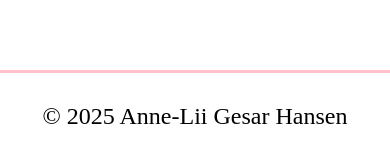
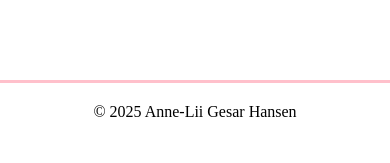
Before and after one commit to Anne-Lii/react_m3_spa_blog, a React (Vite) app: page / in a window 390 px wide. Shown: the part 691-854 px from the top of the page. Built offline with nearby package versions, Linux system fonts and the light colour scheme; no server answers; a web font is replaced by a local one.

Commit message:
changed footer for smaller screens

```diff
--- a/src/components/Footer.css
+++ b/src/components/Footer.css
@@ -12,3 +12,11 @@ footer {
     font-size: 24px;
     z-index: 1;
 }
+
+/*Layout and styling for smaller screens */
+@media (max-width: 768px) {
+    footer {
+        padding: 20px 0 0 0;
+        font-size: 16px;
+    }
+}
```
